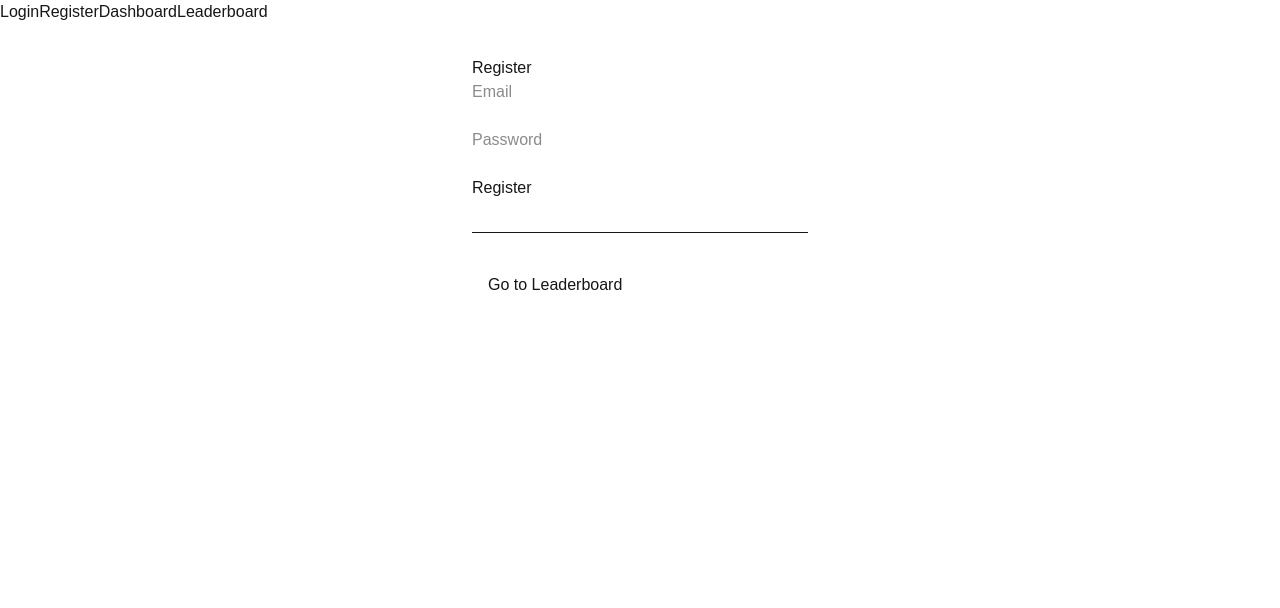
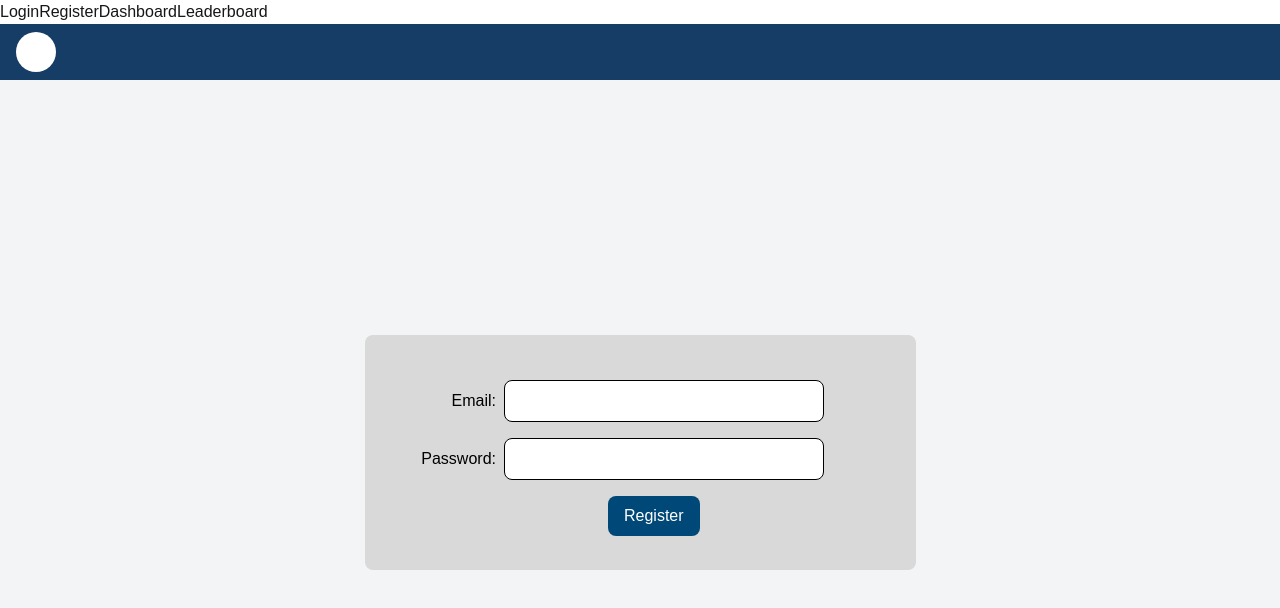
Before and after one commit to KRMed/SavingsBuddy, a Next.js app: page /register in a window 1280 px wide. Shown: the top 608 px of the page. Built offline with nearby package versions, Linux system fonts and the light colour scheme.

Commit message:
UI of register page

```diff
--- a/src/app/register/page.js
+++ b/src/app/register/page.js
@@ -36,32 +36,80 @@ export default function Register() {
   };
 
   return (
-    <main style={{ padding: '2rem', maxWidth: '400px', margin: '0 auto' }}>
-      <h1>Register</h1>
-      <form onSubmit={handleRegister}>
-        <input
-          type="email"
-          placeholder="Email"
-          onChange={(e) => setEmail(e.target.value)}
-          required
-        /><br /><br />
-        <input
-          type="password"
-          placeholder="Password"
-          onChange={(e) => setPassword(e.target.value)}
-          required
-        /><br /><br />
-        <button type="submit" disabled={loading}>
-          {loading ? 'Registering...' : 'Register'}
-        </button>
-      </form>
-      {error && <p style={{ color: 'red' }}>{error}</p>}
+    <div style={{ height: '100vh', backgroundColor: 'white', display: 'flex', flexDirection: 'column' }}>
+      {/* Header */}
+      <header style={{
+        backgroundColor: '#153d66',
+        color: 'white',
+        display: 'flex',
+        justifyContent: 'space-between',
+        alignItems: 'center',
+        padding: '0.5rem 1rem'
+      }}>
+        <div style={{ display: 'flex', alignItems: 'center' }}>
+          <div style={{
+            width: 40,
+            height: 40,
+            background: 'white',
+            borderRadius: '50%',
+            marginRight: '1rem'
+          }}></div>
 
-      <hr style={{ margin: '2rem 0' }} />
+        </div>
+      </header>
+    <main style={{ flexGrow: 1, display: 'flex', justifyContent: 'center',
+        alignItems: 'center', backgroundColor: '#f3f4f6' }}>
+            <div style={{ backgroundColor: '#D9D9D9' }}
+            className="rounded-lg w-[551px] h-[235px] rounded-lg p-6 flex flex-col justify-center"
+            >
+        <form className="text-black mt-15" onSubmit={handleRegister}>
 
-      <button onClick={goToLeaderboard} style={{ padding: '0.5rem 1rem' }}>
-        Go to Leaderboard
-      </button>
+            <div className="flex items-center space-x-2 mb-4 max-w-md mx-auto">
+                <label htmlFor="email" className="w-20 text-right text-black">
+                Email:
+                </label>
+                <input
+                    id="email"
+                    type="email"
+                    onChange={(e) => {{setEmail(e.target.value)}; setError('');}}
+
+                    className="bg-white border border-black rounded-lg p-2 w-80"
+                />
+            </div>
+
+           <div className="flex items-center space-x-2 mb-4 max-w-md mx-auto">
+            <label htmlFor="password" className="w-20 text-right text-black">
+                Password:
+            </label>
+            <input
+                id="password"
+                type="password"
+                onChange={(e) => {setPassword(e.target.value); setError('');}}
+                className="bg-white border border-black rounded-lg p-2 w-80"
+            />
+            </div>
+
+             {/*The login button*/}
+            <div className="max-w-md mx-auto mb-4">
+                <div className="ml-48">
+                    <button
+                        type="submit"
+                        disabled={loading}
+                        style= {{backgroundColor: '#004878'}}
+                        className="text-white px-4 py-2 rounded-lg"
+                    >
+                {loading ? 'Registering...' : 'Register'}
+            </button>
+
+            </div>
+            <div className="flex justify-center mt-2 min-h-[1.5rem]">
+                {error && <p style={{ color: 'black' }}>{error}</p>}
+            </div>
+
+          </div>
+        </form>
+      </div>
     </main>
+    </div>
   );
 }
```
